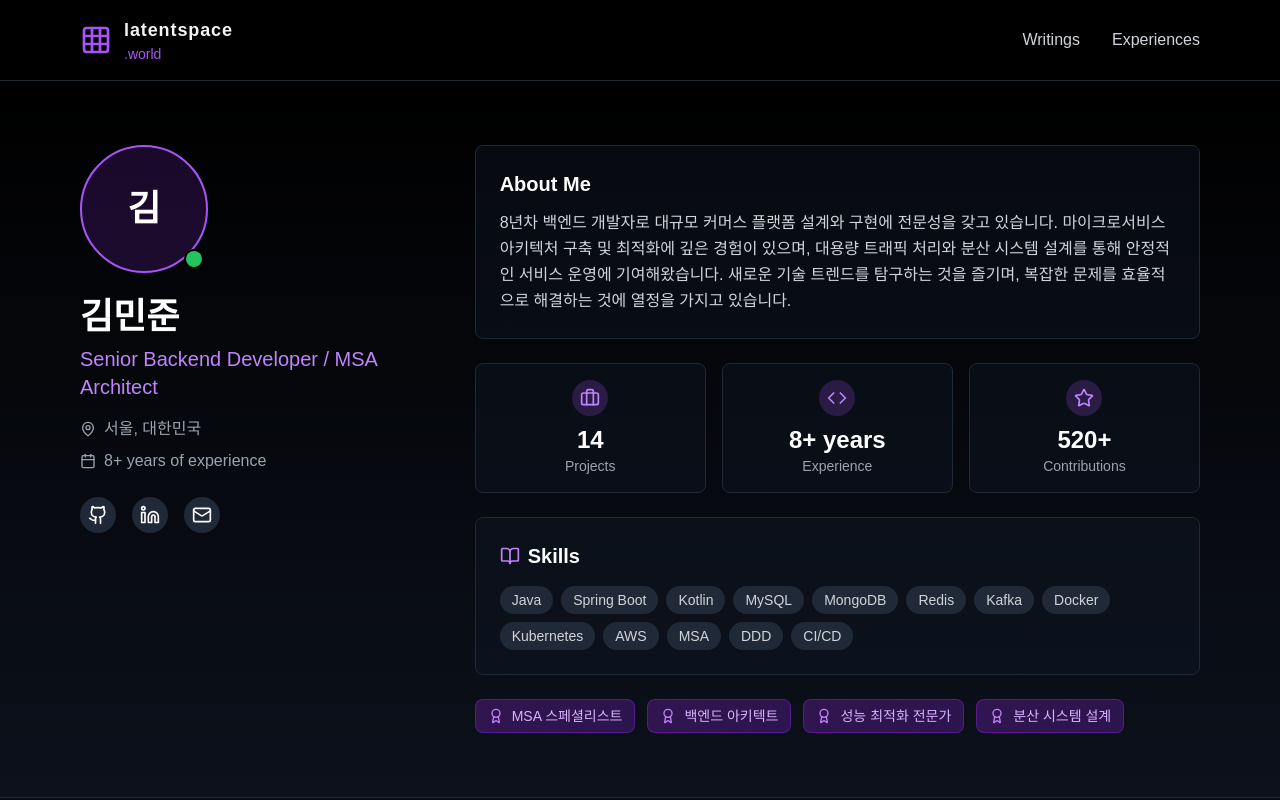
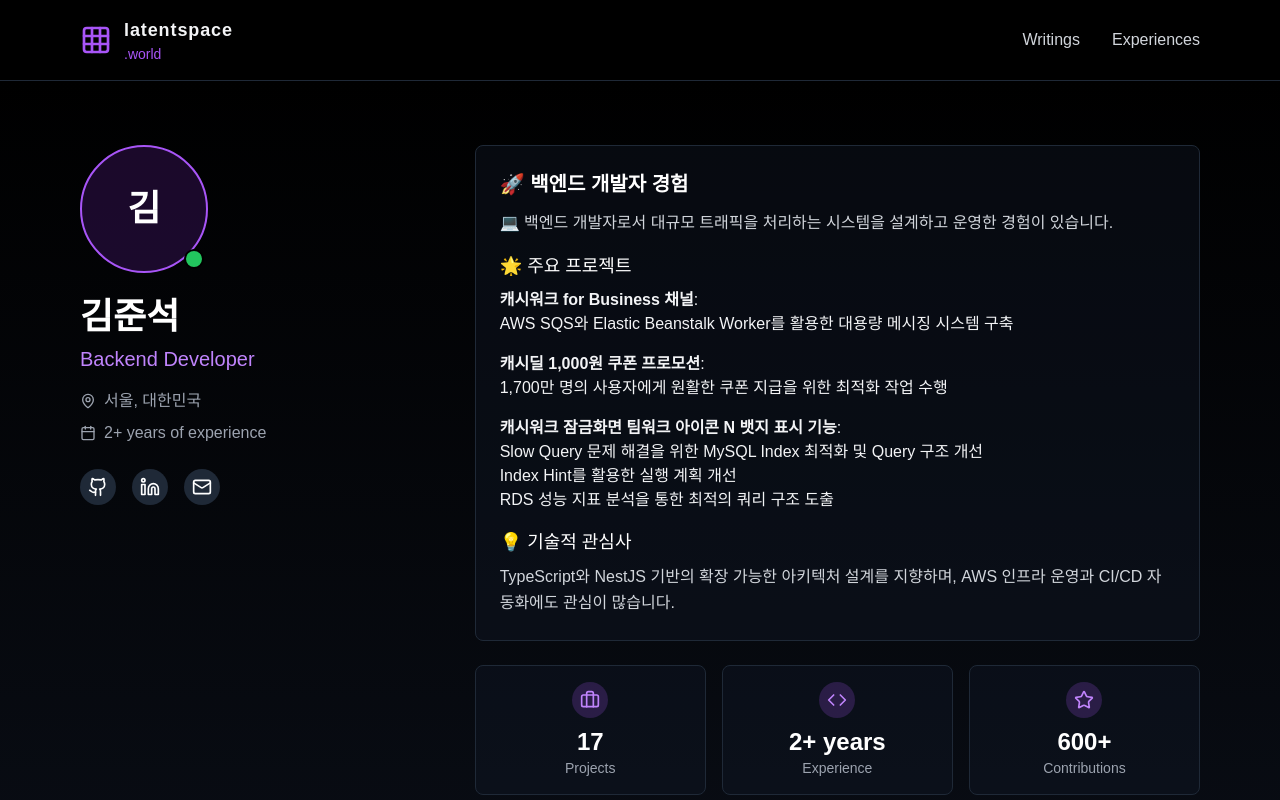
Before and after one commit to mansukim1125/latentspace.world, a Next.js app: page / in a window 1280 px wide. Shown: the top 800 px of the page. Built offline with nearby package versions, Linux system fonts and the light colour scheme.

Commit message:
feat(profile-markdown): 프로필 markdown 적용

```diff
--- a/src/components/custom-heading/CustomHeading.tsx
+++ b/src/components/custom-heading/CustomHeading.tsx
@@ -3,9 +3,10 @@ import { extractTextFromChildren, makeHeadingId } from '@/util';
 
 export function CustomHeading(param: {
   level: number;
+  className: string;
   children: React.ReactNode | React.ReactNode[];
 }) {
-  const { level, children } = param;
+  const { level, className, children } = param;
 
   // Heading 텍스트로부터 id 생성
 
@@ -15,5 +16,5 @@ export function CustomHeading(param: {
 
   const HeadingTag = `h${level}`; // 동적으로 h1, h2, h3 등을 결정
 
-  return createElement(HeadingTag, { id }, children);
+  return createElement(HeadingTag, { id, className }, children);
 }
--- a/src/components/footer/FooterSection/FooterSection.tsx
+++ b/src/components/footer/FooterSection/FooterSection.tsx
@@ -15,7 +15,7 @@ export const FooterSection = (param: { profile: IProfile }) => {
                 return (
                   <a
                     key={label}
-                    href={link}
+                    href={label === 'email' ? `mailto:${link}` : link}
                     className="text-gray-500 hover:text-gray-300 capitalize"
                   >
                     {label}
--- a/src/components/hero/ProfileHeroSection/ProfileHeroSection.tsx
+++ b/src/components/hero/ProfileHeroSection/ProfileHeroSection.tsx
@@ -12,7 +12,9 @@ import {
   Award,
 } from 'lucide-react';
 import { IProfile } from '@/interface/profile/profile.interface';
-import Image from 'next/image';
+import Markdown from 'react-markdown';
+import remarkGfm from 'remark-gfm';
+import { CustomHeading } from '@/components/custom-heading/CustomHeading';
 
 export const ProfileHeroSection = (param: { profile: IProfile }) => {
   const {
@@ -83,7 +85,7 @@ export const ProfileHeroSection = (param: { profile: IProfile }) => {
                   >
                     <Github className="w-5 h-5" />
                   </a>
-                )}
+                  )}
                 {social.linkedin && (
                   <a
                     href={social.linkedin}
@@ -94,7 +96,7 @@ export const ProfileHeroSection = (param: { profile: IProfile }) => {
                   >
                     <Linkedin className="w-5 h-5" />
                   </a>
-                )}
+                  )}
                 {social.email && (
                   <a
                     href={`mailto:${social.email}`}
@@ -103,19 +105,57 @@ export const ProfileHeroSection = (param: { profile: IProfile }) => {
                   >
                     <Mail className="w-5 h-5" />
                   </a>
-                )}
+                  )}
               </div>
             </div>
           </div>
 
           {/* Right column - Bio, skills, metrics */}
           <div className="md:w-2/3">
-            {/* Summary */}
+            {/* Summary - 마크다운으로 변경 */}
             <div className="bg-gray-900/40 p-6 rounded-lg border border-gray-800 mb-6">
-              <h2 className="text-xl font-semibold text-white mb-3">
-                About Me
-              </h2>
-              <p className="text-gray-300 leading-relaxed">{summary}</p>
+              <Markdown
+                remarkPlugins={[remarkGfm]}
+                components={{
+                  // eslint-disable-next-line @typescript-eslint/no-unused-vars
+                  h1({ node: _, ...props }) {
+                    return (
+                      <CustomHeading
+                        level={1}
+                        className="text-2xl font-bold text-white mb-4"
+                      >
+                        {props.children}
+                      </CustomHeading>
+                    );
+                  },
+                  // eslint-disable-next-line @typescript-eslint/no-unused-vars
+                  h2({ node: _, ...props }) {
+                    return (
+                      <CustomHeading
+                        level={2}
+                        className="text-xl font-semibold text-white mb-3"
+                      >{props.children}</CustomHeading>
+                    );
+                  },
+                  // eslint-disable-next-line @typescript-eslint/no-unused-vars
+                  h3({ node: _, ...props }) {
+                    return (
+                      <CustomHeading
+                        level={3}
+                        className="text-lg font-medium text-white mb-2"
+                      >{props.children}</CustomHeading>
+                    );
+                  },
+                  p: ({ children }) => (
+                    <p className="text-gray-300 leading-relaxed mb-4 last:mb-0">{children}</p>
+                  ),
+                  ul: ({ children }) => (
+                    <ul className="mb-4">{children}</ul>
+                  ),
+                }}
+              >
+                {summary}
+              </Markdown>
             </div>
 
             {/* Key metrics */}
--- a/src/service/profile/profile.service.ts
+++ b/src/service/profile/profile.service.ts
@@ -2,43 +2,59 @@ import { Profile } from '@/entity/profile/profile.entity';
 import { IProfile } from '@/interface/profile/profile.interface';
 
 const profileObj: IProfile = {
-  name: '김민준',
-  title: 'Senior Backend Developer / MSA Architect',
+  name: '김준석',
+  title: 'Backend Developer',
   summary:
-    '8년차 백엔드 개발자로 대규모 커머스 플랫폼 설계와 구현에 전문성을 갖고 있습니다. 마이크로서비스 아키텍처 구축 및 최적화에 깊은 경험이 있으며, 대용량 트래픽 처리와 분산 시스템 설계를 통해 안정적인 서비스 운영에 기여해왔습니다. 새로운 기술 트렌드를 탐구하는 것을 즐기며, 복잡한 문제를 효율적으로 해결하는 것에 열정을 가지고 있습니다.',
+    '## 🚀 백엔드 개발자 경험\n' +
+    '\n' +
+    '💻 백엔드 개발자로서 대규모 트래픽을 처리하는 시스템을 설계하고 운영한 경험이 있습니다.\n' +
+    '\n' +
+    '### 🌟 주요 프로젝트\n' +
+    '\n' +
+    '- **캐시워크 for Business 채널**:\n' +
+    '  - AWS SQS와 Elastic Beanstalk Worker를 활용한 대용량 메시징 시스템 구축\n' +
+    '- **캐시딜 1,000원 쿠폰 프로모션**:\n' +
+    '  - 1,700만 명의 사용자에게 원활한 쿠폰 지급을 위한 최적화 작업 수행\n' +
+    '- **캐시워크 잠금화면 팀워크 아이콘 N 뱃지 표시 기능**:\n' +
+    '  - Slow Query 문제 해결을 위한 MySQL Index 최적화 및 Query 구조 개선\n' +
+    '  - Index Hint를 활용한 실행 계획 개선\n' +
+    '  - RDS 성능 지표 분석을 통한 최적의 쿼리 구조 도출\n\n' +
+    '\n' +
+    '### 💡 기술적 관심사\n' +
+    '\n' +
+    'TypeScript와 NestJS 기반의 확장 가능한 아키텍처 설계를 지향하며, AWS 인프라 운영과 CI/CD 자동화에도 관심이 많습니다.',
   location: '서울, 대한민국',
-  experience: '8+ years',
+  experience: '2+ years',
   avatar: undefined, // 실제 URL을 사용하거나 null로 이니셜을 표시할 수 있습니다
   skills: [
-    'Java',
-    'Spring Boot',
-    'Kotlin',
+    'TypeScript',
+    'NestJS',
+    'Redis',
+    'AWS',
+    'AWS SQS',
+    'Elastic Beanstalk Worker',
+    'DynamoDB',
     'MySQL',
-    'MongoDB',
-    'Redis',
-    'Kafka',
-    'Docker',
-    'Kubernetes',
-    'AWS',
-    'MSA',
-    'DDD',
-    'CI/CD',
+    'Index Optimization',
+    'Query Optimization',
+    'Slow Query Debugging',
+    '트래픽 최적화',
+    '쿠폰 지급 시스템',
   ],
   keyMetrics: {
-    projects: 14,
-    experience: '8+ years',
-    contributions: 520,
+    projects: 17, // 캐시워크 성능 최적화 프로젝트 추가 반영
+    experience: '2+ years',
+    contributions: 600, // 기여도 증가
   },
   social: {
-    github: 'https://github.com/minjunkim-dev',
-    linkedin: 'https://linkedin.com/in/minjunkim-dev',
-    email: 'minjun.kim@example.com',
+    github: 'https://github.com/junseok-dev',
+    linkedin: 'https://linkedin.com/in/junseok-dev',
+    email: 'junseok.kim@example.com',
   },
   badges: [
-    'MSA 스페셜리스트',
-    '백엔드 아키텍트',
-    '성능 최적화 전문가',
-    '분산 시스템 설계',
+    '쿼리 최적화',
+    '확장 가능한 설계',
+    'AWS 운영',
   ],
 };
 
```
